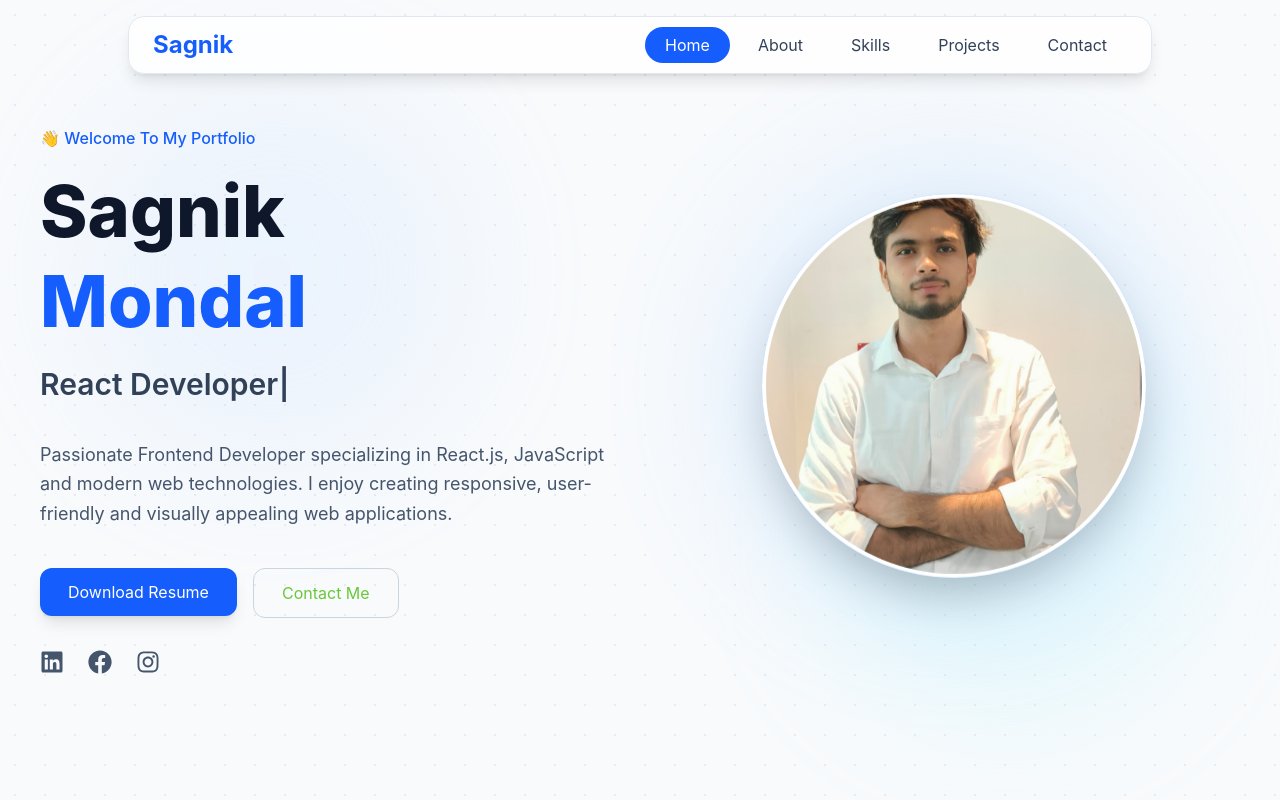
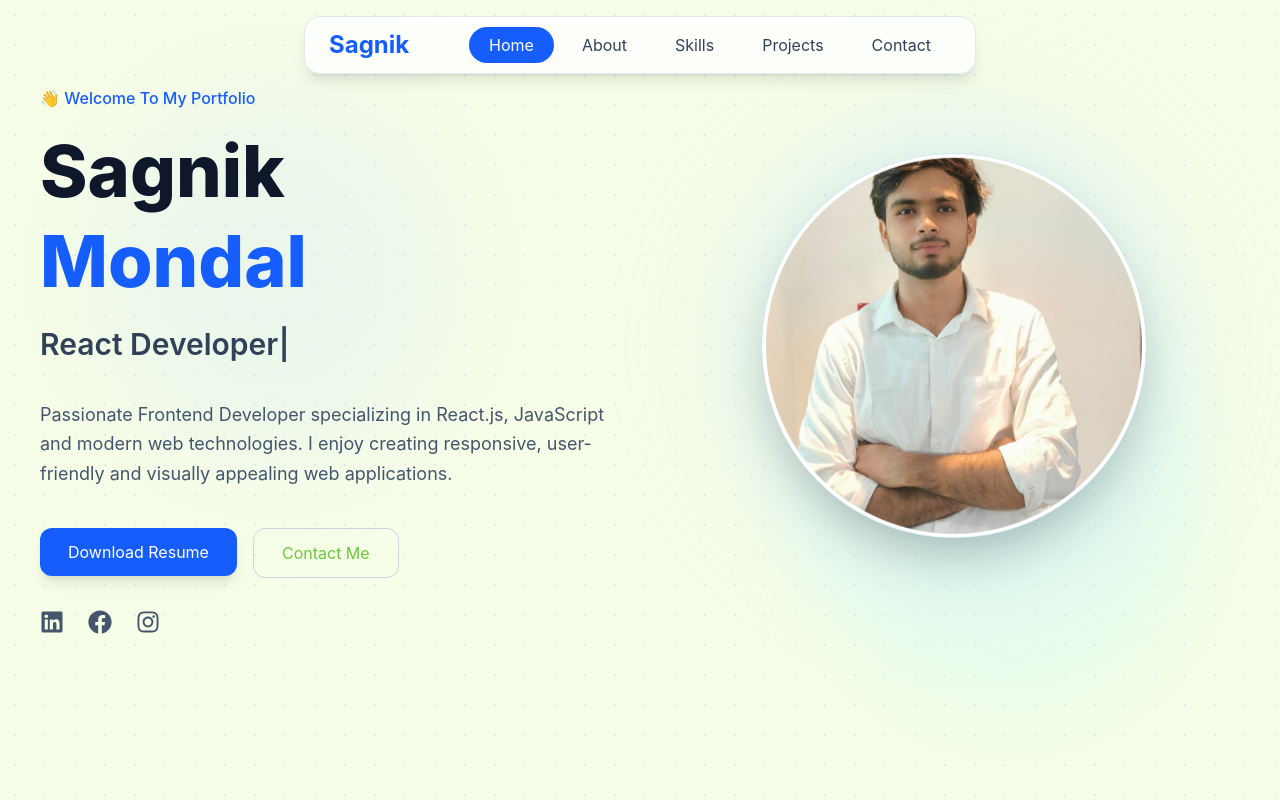
Before and after one commit to sagnik18-m/portfolio2.o, a React app: page / in a window 1280 px wide. Shown: the top 800 px of the page. Built offline with nearby package versions, Linux system fonts and the light colour scheme; the HTML template or start-up script is replaced by a standard one.

Commit message:
update message

```diff
--- a/src/components/Education.jsx
+++ b/src/components/Education.jsx
@@ -11,7 +11,7 @@ const educationData = [
     degree: "Higher Secondary (Science)",
     institute: "Sarisha High School",
     year: "2020 - 2022",
-    details: "Physics, Chemistry, Mathematics, Computer Science.",
+    details: "Physics, Chemistry, Mathematics, Biology.",
   },
 ];
 
--- a/src/components/Hero.jsx
+++ b/src/components/Hero.jsx
@@ -12,7 +12,7 @@ export default function Hero() {
   return (
     <section
       id="hero"
-      className="relative min-h-screen bg-slate-50 overflow-hidden flex items-center pt-24 md:pt-0"
+      className="relative min-h-screen py-20 bg-lime-50 overflow-hidden flex items-center pt-24 md:pt-0"
     >
       {/* Background Pattern */}
       <div className="absolute inset-0 opacity-40">
--- a/src/components/Navbar.jsx
+++ b/src/components/Navbar.jsx
@@ -23,7 +23,7 @@ export default function Navbar() {
         -translate-x-1/2
         z-50
         w-[95%]
-        max-w-5xl
+        max-w-2xl
         bg-white/80
         backdrop-blur-xl
         border
```
